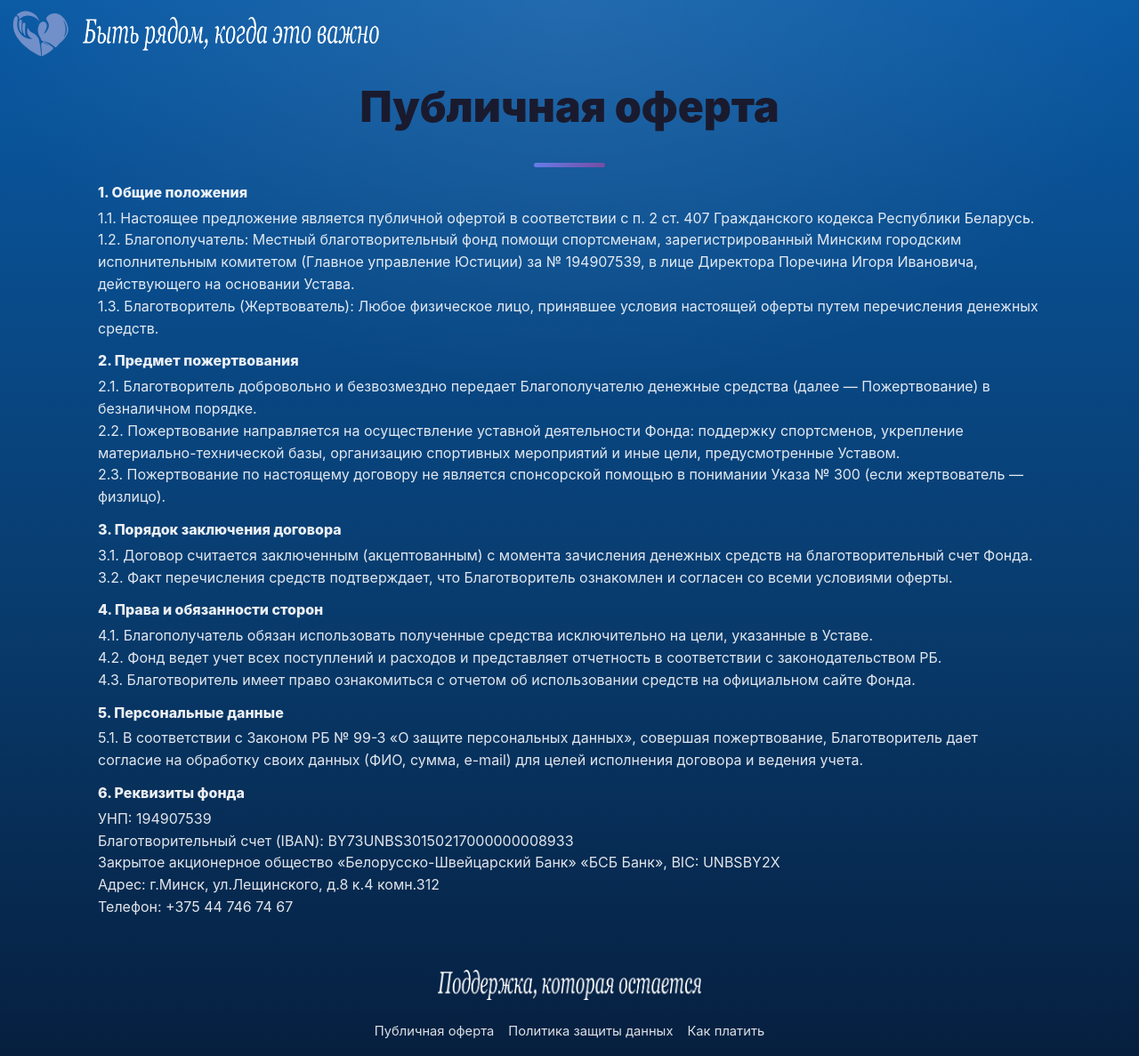
After one commit to patricheg/fond3, a Flask app: page /legal/offer in a window 1280 px wide. The commit adds this page. Shown: the whole page at 89% size. Run offline with Flask 3, Linux system fonts and the light colour scheme.

Commit message:
Replace legal file downloads with text pages.
Switch legal footer links to in-site legal pages and add full public offer and personal data policy content with structured sections.

Made-with: Cursor

```diff
--- a/app.py
+++ b/app.py
@@ -426,20 +426,81 @@ def reports_download(filename):
     return send_from_directory("static/reports", filename, as_attachment=True)
 
 
-@app.route('/legal-file/<doc_type>')
-def legal_file(doc_type):
-    """Скачивание юридических документов из корня проекта."""
-    files_map = {
-        "offer": "Публична оферта.docx",
-        "policy": "Политки о персональных данных.docx",
+@app.route('/legal/<doc_type>')
+def legal_page(doc_type):
+    """Текстовые юридические страницы."""
+    pages = {
+        "offer": {
+            "title": "Публичная оферта",
+            "sections": [
+                {
+                    "heading": "1. Общие положения",
+                    "text": "1.1. Настоящее предложение является публичной офертой в соответствии с п. 2 ст. 407 Гражданского кодекса Республики Беларусь.\n1.2. Благополучатель: Местный благотворительный фонд помощи спортсменам, зарегистрированный Минским городским исполнительным комитетом (Главное управление Юстиции) за № 194907539, в лице Директора Поречина Игоря Ивановича, действующего на основании Устава.\n1.3. Благотворитель (Жертвователь): Любое физическое лицо, принявшее условия настоящей оферты путем перечисления денежных средств."
+                },
+                {
+                    "heading": "2. Предмет пожертвования",
+                    "text": "2.1. Благотворитель добровольно и безвозмездно передает Благополучателю денежные средства (далее — Пожертвование) в безналичном порядке.\n2.2. Пожертвование направляется на осуществление уставной деятельности Фонда: поддержку спортсменов, укрепление материально-технической базы, организацию спортивных мероприятий и иные цели, предусмотренные Уставом.\n2.3. Пожертвование по настоящему договору не является спонсорской помощью в понимании Указа № 300 (если жертвователь — физлицо)."
+                },
+                {
+                    "heading": "3. Порядок заключения договора",
+                    "text": "3.1. Договор считается заключенным (акцептованным) с момента зачисления денежных средств на благотворительный счет Фонда.\n3.2. Факт перечисления средств подтверждает, что Благотворитель ознакомлен и согласен со всеми условиями оферты."
+                },
+                {
+                    "heading": "4. Права и обязанности сторон",
+                    "text": "4.1. Благополучатель обязан использовать полученные средства исключительно на цели, указанные в Уставе.\n4.2. Фонд ведет учет всех поступлений и расходов и представляет отчетность в соответствии с законодательством РБ.\n4.3. Благотворитель имеет право ознакомиться с отчетом об использовании средств на официальном сайте Фонда."
+                },
+                {
+                    "heading": "5. Персональные данные",
+                    "text": "5.1. В соответствии с Законом РБ № 99-З «О защите персональных данных», совершая пожертвование, Благотворитель дает согласие на обработку своих данных (ФИО, сумма, e-mail) для целей исполнения договора и ведения учета."
+                },
+                {
+                    "heading": "6. Реквизиты фонда",
+                    "text": "УНП: 194907539\nБлаготворительный счет (IBAN): BY73UNBS30150217000000008933\nЗакрытое акционерное общество «Белорусско-Швейцарский Банк» «БСБ Банк», BIC: UNBSBY2X\nАдрес: г.Минск, ул.Лещинского, д.8 к.4 комн.312\nТелефон: +375 44 746 74 67"
+                },
+            ],
+        },
+        "policy": {
+            "title": "Политика защиты данных",
+            "sections": [
+                {
+                    "heading": "ПОЛИТИКА В ОТНОШЕНИИ ОБРАБОТКИ ПЕРСОНАЛЬНЫХ ДАННЫХ",
+                    "text": "Местного благотворительного фонда фонд помощи спортсменам"
+                },
+                {
+                    "heading": "1. Общие положения",
+                    "text": "1.1. Настоящая Политика определяет порядок обработки и защиты персональных данных пользователей сайта https://sportfondminsk.by/ (далее — Сайт), которую осуществляет Местный благотворительный фонд помощи спортсменам (далее — Фонд).\n1.2. Политика разработана в соответствии с Законом Республики Беларусь от 7 мая 2021 г. № 99-З «О защите персональных данных».\n1.3. Цель Политики — обеспечение защиты прав и свобод человека при обработке его персональных данных, в том числе защиты прав на неприкосновенность частной жизни."
+                },
+                {
+                    "heading": "2. Категории субъектов и перечень данных",
+                    "text": "Фонд может обрабатывать данные следующих лиц:\n• Жертвователи (физлица): Фамилия, имя, отчество, адрес электронной почты, сумма пожертвования, номер телефона (если указан).\n• Пользователи сайта: Данные о файлах cookie, IP-адрес, тип устройства (собираются автоматически для аналитики)."
+                },
+                {
+                    "heading": "3. Цели обработки данных",
+                    "text": "3.1. Исполнение договора публичной оферты о пожертвовании.\n3.2. Направление уведомлений о получении средств и отчетов о деятельности Фонда (с согласия пользователя).\n3.3. Предоставление ответов на запросы пользователей через формы обратной связи.\n3.4. Анализ работы Сайта и его улучшение."
+                },
+                {
+                    "heading": "4. Права пользователя (субъекта данных)",
+                    "text": "Вы имеете право:\n• Отозвать согласие на обработку данных в любой момент.\n• Получить информацию об обработке ваших данных и требовать их изменения, если они неверны.\n• Требовать прекращения обработки или удаления данных (право «на забвение»), если нет законных оснований для их хранения.\n• Обжаловать действия Фонда в уполномоченный орган (Национальный центр защиты персональных данных РБ)."
+                },
+                {
+                    "heading": "5. Порядок обработки и передачи",
+                    "text": "5.1. Обработка данных осуществляется как автоматизированным, так и неавтоматизированным способом.\n5.2. Фонд не передает ваши данные третьим лицам, за исключением случаев, установленных законодательством РБ (например, по запросу госорганов или для осуществления банковских платежей)."
+                },
+                {
+                    "heading": "6. Хранение данных",
+                    "text": "6.1. Срок хранения данных Жертвователей составляет [указать срок, обычно 3 года или 5 лет согласно правилам архивации для НКО] после исполнения договора.\n6.2. При достижении целей обработки или отзыве согласия данные подлежат удалению, если иное не предусмотрено законом."
+                },
+                {
+                    "heading": "7. Контакты",
+                    "text": "По вопросам обработки данных вы можете направить запрос на почту info@sportfondminsk.by или по адресу: г.Минск ул.Лещинского д.8 к.4 комн.312."
+                },
+            ],
+        },
     }
-    filename = files_map.get(doc_type)
-    if not filename:
+    page = pages.get(doc_type)
+    if not page:
         abort(404)
-    file_path = os.path.join(app.root_path, filename)
-    if not os.path.exists(file_path):
-        abort(404)
-    return send_from_directory(app.root_path, filename, as_attachment=True)
+    return render_template("legal_page.html", page=page)
 
 
 @app.route('/our-people')
--- a/templates/base.html
+++ b/templates/base.html
@@ -74,8 +74,8 @@
         <img class="brand-footer-img" src="{{ url_for('static', filename='images/text_footer.webp') }}" alt="Футер" />
     </footer>
     <div class="legal-footer" aria-label="Юридическая информация">
-        <a href="{{ url_for('legal_file', doc_type='offer') }}">Публичная оферта</a>
-        <a href="{{ url_for('legal_file', doc_type='policy') }}">Политика защиты данных</a>
+        <a href="{{ url_for('legal_page', doc_type='offer') }}">Публичная оферта</a>
+        <a href="{{ url_for('legal_page', doc_type='policy') }}">Политика защиты данных</a>
         <a href="{{ url_for('donate') }}">Как платить</a>
     </div>
 
--- a/templates/base_minimal.html
+++ b/templates/base_minimal.html
@@ -68,8 +68,8 @@
         <img class="brand-footer-img" src="{{ url_for('static', filename='images/text_footer.webp') }}" alt="Футер" />
     </footer>
     <div class="legal-footer" aria-label="Юридическая информация">
-        <a href="{{ url_for('legal_file', doc_type='offer') }}">Публичная оферта</a>
-        <a href="{{ url_for('legal_file', doc_type='policy') }}">Политика защиты данных</a>
+        <a href="{{ url_for('legal_page', doc_type='offer') }}">Публичная оферта</a>
+        <a href="{{ url_for('legal_page', doc_type='policy') }}">Политика защиты данных</a>
         <a href="{{ url_for('donate') }}">Как платить</a>
     </div>
 
--- a/templates/directions.html
+++ b/templates/directions.html
@@ -200,8 +200,8 @@
       <img src="{{ url_for('static', filename='images/text_footer.webp') }}" alt="Футер" />
     </footer>
     <div class="legal-footer" aria-label="Юридическая информация">
-      <a href="{{ url_for('legal_file', doc_type='offer') }}">Публичная оферта</a>
-      <a href="{{ url_for('legal_file', doc_type='policy') }}">Политика защиты данных</a>
+      <a href="{{ url_for('legal_page', doc_type='offer') }}">Публичная оферта</a>
+      <a href="{{ url_for('legal_page', doc_type='policy') }}">Политика защиты данных</a>
       <a href="{{ url_for('donate') }}">Как платить</a>
     </div>
   </div>
--- a/templates/landing_image_only.html
+++ b/templates/landing_image_only.html
@@ -222,8 +222,8 @@
       <img src="{{ url_for('static', filename='images/text_footer.webp') }}" alt="Футер" />
     </footer>
     <div class="legal-footer" aria-label="Юридическая информация">
-      <a href="{{ url_for('legal_file', doc_type='offer') }}">Публичная оферта</a>
-      <a href="{{ url_for('legal_file', doc_type='policy') }}">Политика защиты данных</a>
+      <a href="{{ url_for('legal_page', doc_type='offer') }}">Публичная оферта</a>
+      <a href="{{ url_for('legal_page', doc_type='policy') }}">Политика защиты данных</a>
       <a href="{{ url_for('donate') }}">Как платить</a>
     </div>
   </div>
--- /dev/null
+++ b/templates/legal_page.html
@@ -0,0 +1,18 @@
+{% extends "base_minimal.html" %}
+{% block title %}{{ page.title }}{% endblock %}
+
+{% block content %}
+<section class="container minimal-container">
+  <div class="glass-section">
+    <h1 class="section-title" style="margin-bottom: 1rem;">{{ page.title }}</h1>
+    <div class="glass-card" style="display: grid; gap: 12px; line-height: 1.55;">
+      {% for section in page.sections %}
+        <div>
+          <div style="font-weight: 800; margin-bottom: 4px;">{{ section.heading }}</div>
+          <div style="color: rgba(255,255,255,0.88); white-space: pre-line;">{{ section.text }}</div>
+        </div>
+      {% endfor %}
+    </div>
+  </div>
+</section>
+{% endblock %}
```
